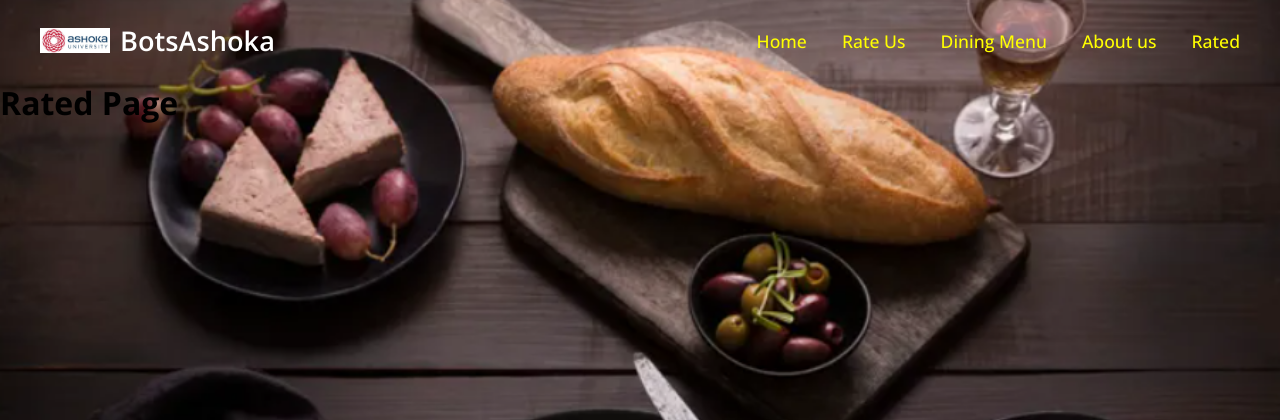
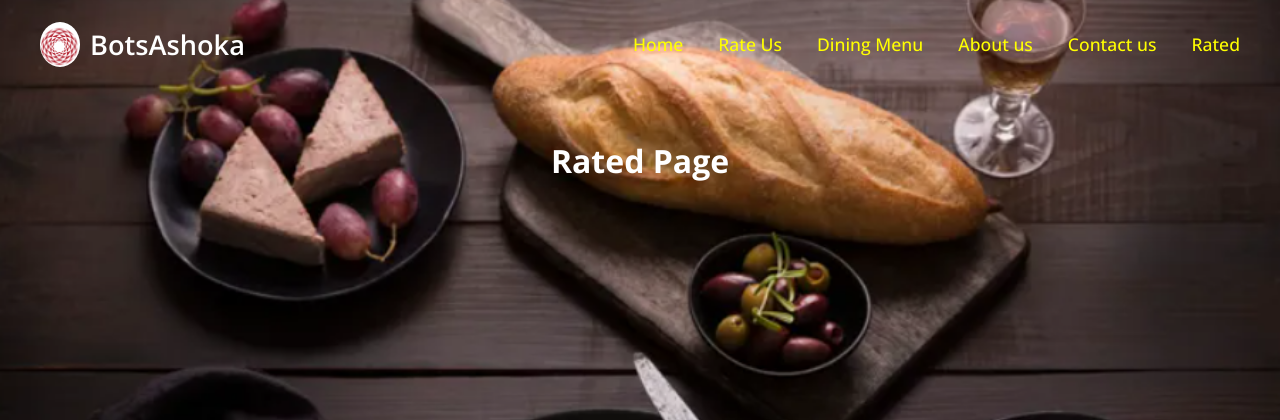
Before and after one commit to arnabsingha2002/Python_project, a FastAPI app: page /rated in a window 1280 px wide. Shown: the top 420 px of the page. Run offline with FastAPI, Linux system fonts and the light colour scheme; data that the repository does not hold is empty.

Commit message:
css, html

```diff
--- a/static/rated.css
+++ b/static/rated.css
@@ -47,8 +47,8 @@ header {
 }
 
 .navbar .logo img {
-    width: 70px;
-
+    width: 40px;
+    border-radius: 50%;
 }
 
 .navbar .logo h2 {
@@ -356,18 +356,12 @@ form button:hover {
     }
 }
 
-
-
 /* Rated Page Styles */
 .ratings {
     max-width: 1200px;
     margin: 0 auto;
     padding: 50px 20px;
     color: #fff;
-    display: flex;
-    flex-direction: column;
-    align-items: center; /* Center content horizontally */
-    justify-content: center; /* Center content vertically */
 }
 
 .ratings h1 {
@@ -375,22 +369,16 @@ form button:hover {
     margin-bottom: 30px;
 }
 
-.ratings .ratings-container {
-    background: rgba(0, 0, 0, 0.5);
-    padding: 20px;
-    border-radius: 5px;
-    width: 100%; /* Full width */
-    max-width: 800px; /* Maximum width for the container */
-    margin-top: 20px; /* Add some space between h1 and container */
-}
-
-.ratings .ratings-list {
+.ratings ul {
     list-style: none;
     padding: 0;
 }
 
-.ratings .ratings-list li {
+.ratings ul li {
+    background: rgba(0, 0, 0, 0.5);
+    padding: 20px;
     margin-bottom: 15px;
+    border-radius: 5px;
 }
 
 @media (max-width: 760px) {
--- a/templates/rated.html
+++ b/templates/rated.html
@@ -11,30 +11,30 @@
   <div>
     <nav class="navbar navbar ">
       <span class="hamburger-btn material-symbols-rounded">menu</span>
-      <a href="https://www.ashoka.edu.in/campus-facilities/" class="logo">
-          <img src="/static/images/uni.jpg" alt="logo">
+      <a href="#" class="logo">
+          <img src="/static/images/logo.png" alt="logo">
           <h2>BotsAshoka</h2>
       </a>
       <ul class="links">
+
           <li><a href="/home">Home</a></li>
           <li><a href="/rate">Rate Us</a></li>
-          <li><a href="/dining">Dining Menu</a></li>
+          <li><a href="#">Dining Menu</a></li>
           <li><a href="/about">About us</a></li>
+          <li><a href="#">Contact us</a></li>
           <li><a href="/rated">Rated</a></li>
           <span class="close-btn material-symbols-rounded">close</span>
       </ul>
     </nav>
   </div>
 
-  <div class="container">
+  <div class="ratings">
     <h1>Rated Page</h1>
-    <div class="ratings-container">
-      <ul class="ratings-list">
-          {% for rating in ratings %}
-              <li>Rating: {{ rating.rating }}, Comment: {{ rating.comment }}</li>
-          {% endfor %}
-      </ul>
-    </div>
+    <ul>
+        {% for rating in ratings %}
+            <li>Rating: {{ rating.rating }}, Comment: {{ rating.comment }}</li>
+        {% endfor %}
+    </ul>
   </div>
 </body>
 </html>
```
